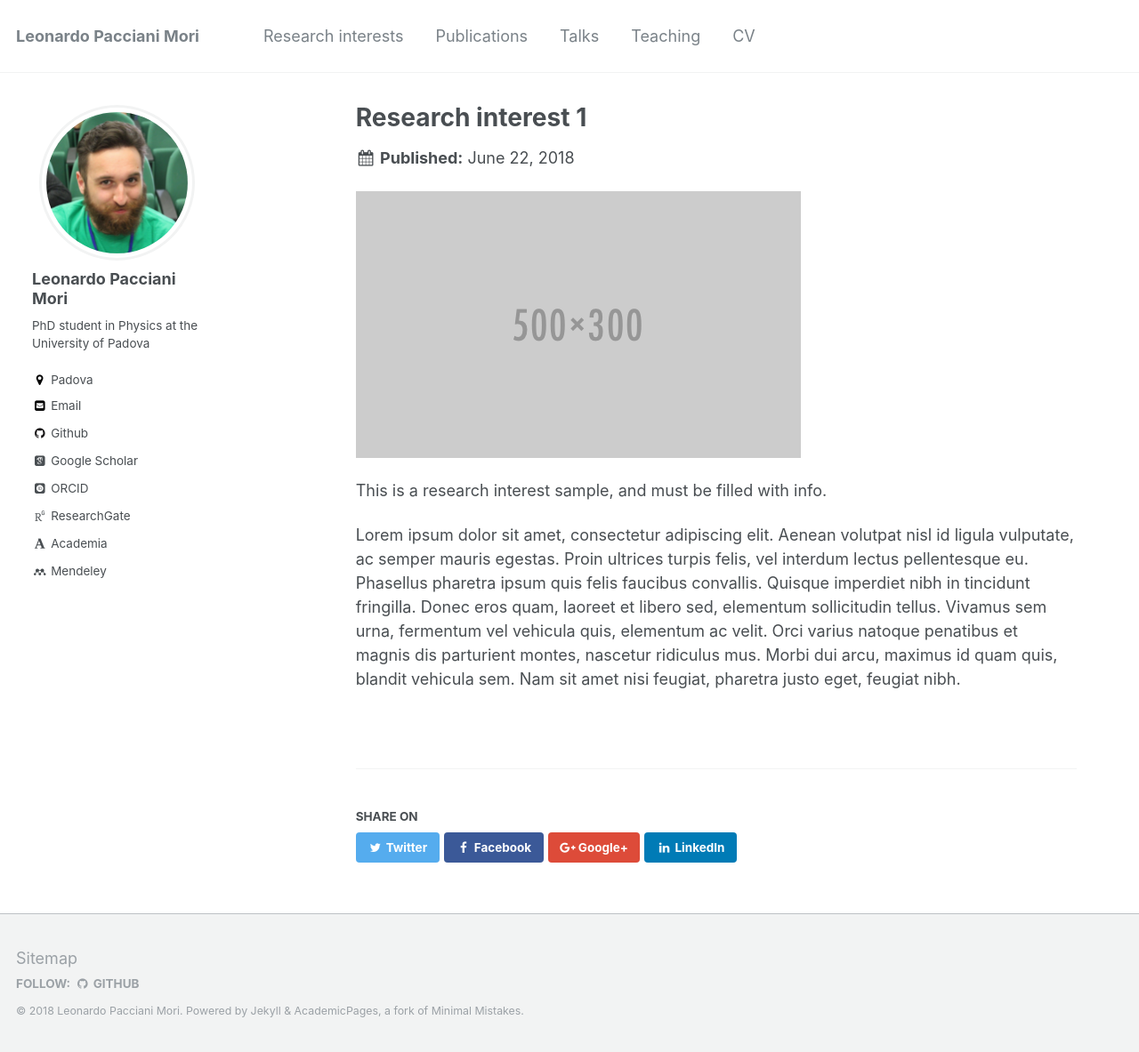
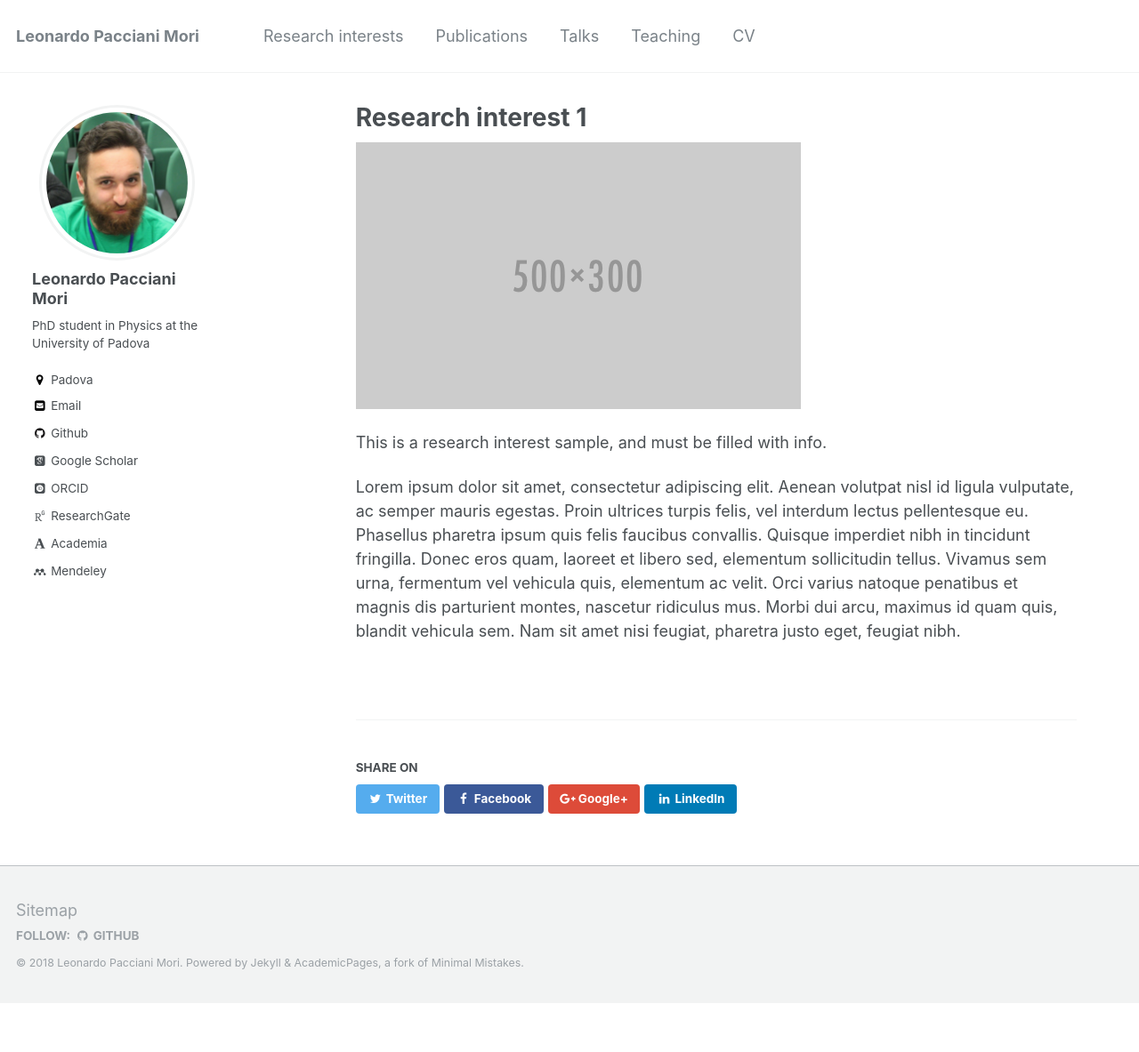
Before and after one commit to suweis/suweis.github.io, a Jekyll site: the page built from _research-interests/research-interest-1.md, in a window 1280 px wide and 1183 px high. Shown: the whole window at 89% size. Built offline with Jekyll 4.4.1, drawn with Linux system fonts in a browser that asks for light colours; nearby versions of some CDN libraries; some web fonts are replaced.

Commit message:
Rimosso "Published:" anche da singole pagine (single.html)

```diff
--- a/_layouts/single.html
+++ b/_layouts/single.html
@@ -39,7 +39,7 @@
         {% elsif page.venue and page.date %}
           <p>Published in <i>{{ page.venue }}</i>, {{ page.date | default: "1900-01-01" | date: "%Y" }} </p>
         {% elsif page.date %}
-          <p class="page__date"><strong><i class="fa fa-fw fa-calendar" aria-hidden="true"></i> {{ site.data.ui-text[site.locale].date_label | default: "Published:" }}</strong> <time datetime="{{ page.date | date_to_xmlschema }}">{{ page.date | default: "1900-01-01" | date: "%B %d, %Y" }}</time></p>
+          <!--<p class="page__date"><strong><i class="fa fa-fw fa-calendar" aria-hidden="true"></i> {{ site.data.ui-text[site.locale].date_label | default: "Published:" }}</strong> <time datetime="{{ page.date | date_to_xmlschema }}">{{ page.date | default: "1900-01-01" | date: "%B %d, %Y" }}</time></p>-->
         {% endif %}
 
 
```
